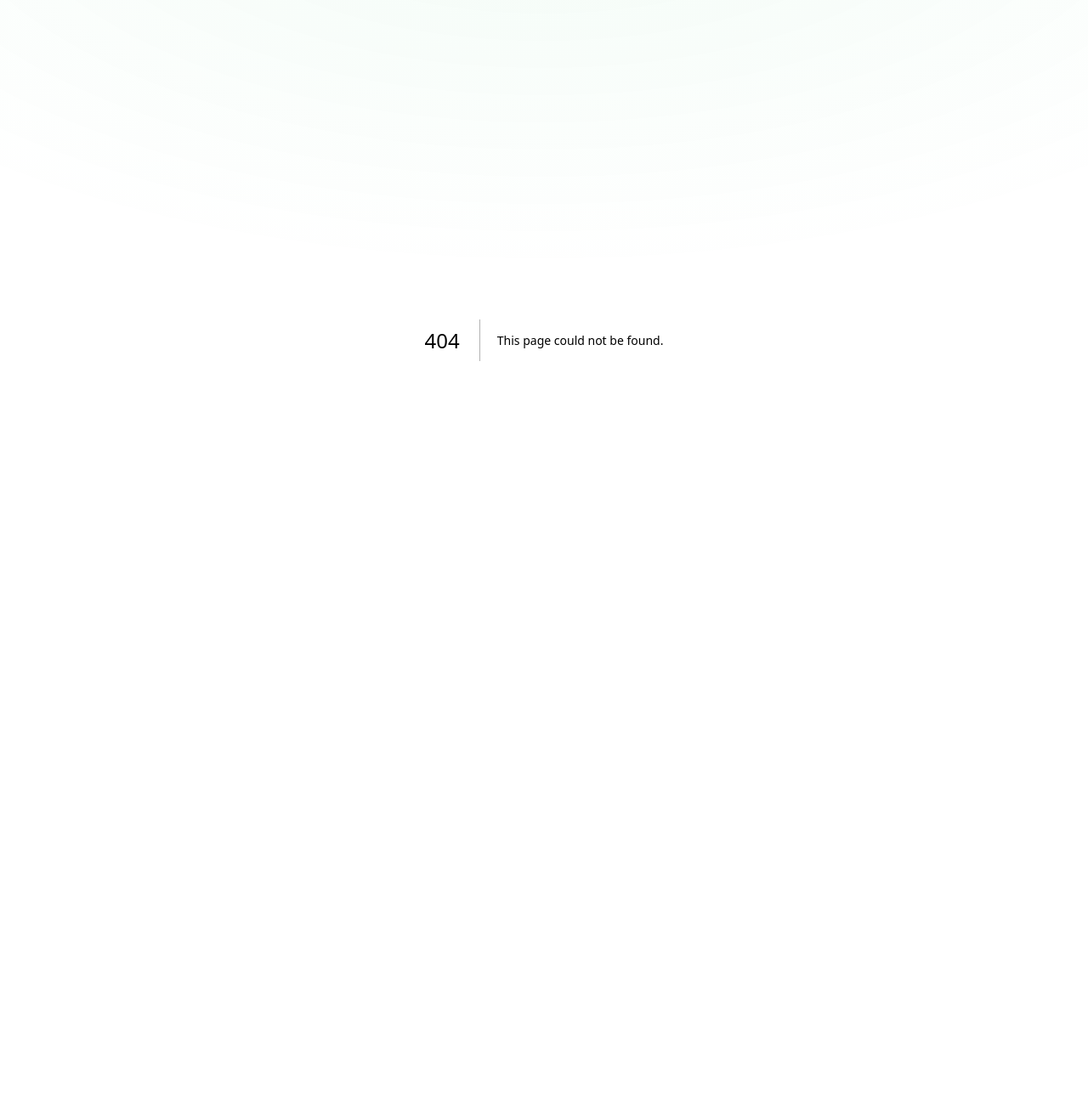
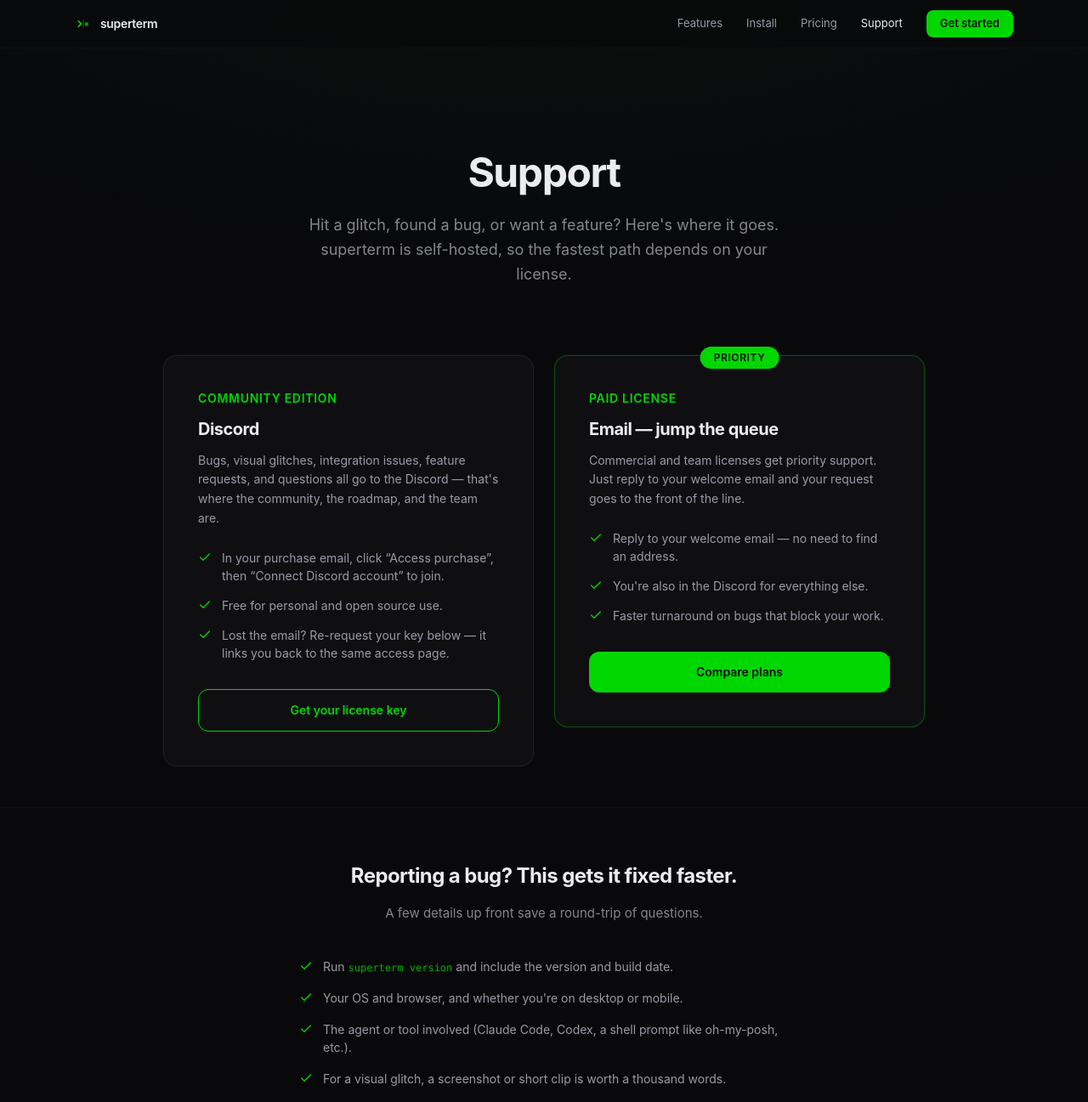
Before and after one commit to superterm-dev/superterm.dev, a Next.js app: page /support in a window 1280 px wide. Before the commit this address had no page. Shown: the top 1297 px of the page at 85% size. Before the commit the page ends 800 px from the top, so only its background shows below. Built offline with nearby package versions, Linux system fonts and the light colour scheme.

Commit message:
Support page
Couple of people emailed asking where to raise issues.

Signed-off-by: Alex Ellis (OpenFaaS Ltd) <alexellis2@gmail.com>

```diff
--- a/app/page.tsx
+++ b/app/page.tsx
@@ -316,6 +316,9 @@
             </a>
             <a href="#faq" className="hidden sm:inline hover:text-text transition-colors">
               FAQ
+            </a>
+            <a href="/support/" className="hidden sm:inline hover:text-text transition-colors">
+              Support
             </a>
             <a
               href="/pricing/"
--- a/app/pricing/page.tsx
+++ b/app/pricing/page.tsx
@@ -39,6 +39,9 @@
             </a>
             <a href="/#faq" className="hidden sm:inline hover:text-text transition-colors">
               FAQ
+            </a>
+            <a href="/support/" className="hidden sm:inline hover:text-text transition-colors">
+              Support
             </a>
             <a
               href="/#install"
--- /dev/null
+++ b/app/support/page.tsx
@@ -0,0 +1,195 @@
+import type { Metadata } from "next";
+import { LogoIcon, CheckIcon, ArrowRightIcon } from "../icons";
+
+export const metadata: Metadata = {
+  title: "Support — superterm",
+  description:
+    "How to get help with superterm: report a bug, request a feature, or reach the team. Community via Discord, priority email for paid licenses.",
+  alternates: { canonical: "https://superterm.dev/support" },
+};
+
+export default function SupportPage() {
+  return (
+    <div className="min-h-screen">
+      {/* ─── nav ─── */}
+      <nav className="fixed top-0 inset-x-0 z-50 border-b border-border/30 bg-bg/70 backdrop-blur-xl">
+        <div className="max-w-6xl mx-auto flex items-center justify-between px-6 h-14">
+          <a href="/" className="flex items-center gap-2.5 font-semibold text-sm tracking-tight hover:opacity-80 transition-opacity">
+            <LogoIcon className="w-5 h-5 text-accent" />
+            superterm
+          </a>
+          <div className="flex items-center gap-7 text-[13px] text-text-muted">
+            <a href="/#features" className="hidden sm:inline hover:text-text transition-colors">
+              Features
+            </a>
+            <a href="/#install" className="hidden sm:inline hover:text-text transition-colors">
+              Install
+            </a>
+            <a href="/pricing/" className="hidden sm:inline hover:text-text transition-colors">
+              Pricing
+            </a>
+            <a href="/support/" className="hidden sm:inline text-text transition-colors">
+              Support
+            </a>
+            <a
+              href="/pricing/"
+              className="px-4 py-1.5 rounded-lg bg-accent text-bg text-[13px] font-semibold hover:bg-accent-dim transition-colors"
+            >
+              Get started
+            </a>
+          </div>
+        </div>
+      </nav>
+
+      {/* ─── hero ─── */}
+      <section className="pt-36 sm:pt-44 pb-8 px-6">
+        <div className="max-w-2xl mx-auto text-center">
+          <h1 className="text-3xl sm:text-4xl lg:text-5xl font-bold tracking-[-0.03em] leading-[1.12] mb-5">
+            Support
+          </h1>
+          <p className="text-[16px] sm:text-lg text-text/55 max-w-xl mx-auto leading-relaxed">
+            Hit a glitch, found a bug, or want a feature? Here&apos;s where it goes.
+            superterm is self-hosted, so the fastest path depends on your license.
+          </p>
+        </div>
+      </section>
+
+      {/* ─── channels ─── */}
+      <section className="py-12 px-6">
+        <div className="max-w-4xl mx-auto grid md:grid-cols-2 gap-6 items-start">
+
+          {/* ── Community Edition ── */}
+          <div className="border border-border-bright/60 rounded-2xl p-8 sm:p-10 bg-surface ring-1 ring-white/[0.02] flex flex-col">
+            <div className="text-sm font-semibold text-accent mb-3 uppercase tracking-wider">
+              Community Edition
+            </div>
+            <h2 className="text-xl font-bold tracking-tight mb-3">Discord</h2>
+            <p className="text-[14px] text-text-muted leading-relaxed mb-6">
+              Bugs, visual glitches, integration issues, feature requests, and questions
+              all go to the Discord — that&apos;s where the community, the roadmap, and the
+              team are.
+            </p>
+            <ul className="text-[14px] text-text-muted space-y-3.5 mb-8 flex-1">
+              <Item text="In your purchase email, click “Access purchase”, then “Connect Discord account” to join." />
+              <Item text="Free for personal and open source use." />
+              <Item text="Lost the email? Re-request your key below — it links you back to the same access page." />
+            </ul>
+            <a
+              href="/pricing/"
+              className="block w-full py-3.5 rounded-xl border border-accent text-accent font-semibold text-sm hover:bg-accent hover:text-bg transition-colors text-center"
+            >
+              Get your license key
+            </a>
+          </div>
+
+          {/* ── Paid ── */}
+          <div className="border border-accent/30 rounded-2xl p-8 sm:p-10 bg-surface ring-1 ring-accent/[0.08] flex flex-col relative">
+            <div className="absolute -top-3 left-1/2 -translate-x-1/2">
+              <span className="inline-block rounded-full bg-accent px-4 py-1 text-[12px] font-semibold text-bg uppercase tracking-wider">
+                Priority
+              </span>
+            </div>
+            <div className="text-sm font-semibold text-accent mb-3 uppercase tracking-wider">
+              Paid license
+            </div>
+            <h2 className="text-xl font-bold tracking-tight mb-3">Email — jump the queue</h2>
+            <p className="text-[14px] text-text-muted leading-relaxed mb-6">
+              Commercial and team licenses get priority support. Just reply to your
+              welcome email and your request goes to the front of the line.
+            </p>
+            <ul className="text-[14px] text-text-muted space-y-3.5 mb-8 flex-1">
+              <Item text="Reply to your welcome email — no need to find an address." />
+              <Item text="You&apos;re also in the Discord for everything else." />
+              <Item text="Faster turnaround on bugs that block your work." />
+            </ul>
+            <a
+              href="/pricing/"
+              className="block w-full py-3.5 rounded-xl bg-accent text-bg font-semibold text-sm hover:bg-accent-dim transition-colors text-center"
+            >
+              Compare plans
+            </a>
+          </div>
+        </div>
+      </section>
+
+      {/* ─── good bug reports ─── */}
+      <section className="py-16 px-6 border-t border-border/30">
+        <div className="max-w-2xl mx-auto">
+          <h2 className="text-xl sm:text-2xl font-bold tracking-tight text-center mb-4">
+            Reporting a bug? This gets it fixed faster.
+          </h2>
+          <p className="text-center text-text/55 text-[15px] max-w-lg mx-auto mb-10 leading-relaxed">
+            A few details up front save a round-trip of questions.
+          </p>
+          <ul className="space-y-4 text-[14px] text-text-muted max-w-xl mx-auto">
+            <li className="flex items-start gap-3">
+              <CheckIcon className="w-4 h-4 text-accent flex-shrink-0 mt-0.5" />
+              <span>
+                Run <code className="font-mono text-accent/80 text-[12px]">superterm version</code> and
+                include the version and build date.
+              </span>
+            </li>
+            <li className="flex items-start gap-3">
+              <CheckIcon className="w-4 h-4 text-accent flex-shrink-0 mt-0.5" />
+              <span>Your OS and browser, and whether you&apos;re on desktop or mobile.</span>
+            </li>
+            <li className="flex items-start gap-3">
+              <CheckIcon className="w-4 h-4 text-accent flex-shrink-0 mt-0.5" />
+              <span>
+                The agent or tool involved (Claude Code, Codex, a shell prompt like
+                oh-my-posh, etc.).
+              </span>
+            </li>
+            <li className="flex items-start gap-3">
+              <CheckIcon className="w-4 h-4 text-accent flex-shrink-0 mt-0.5" />
+              <span>For a visual glitch, a screenshot or short clip is worth a thousand words.</span>
+            </li>
+          </ul>
+        </div>
+      </section>
+
+      {/* ─── new here ─── */}
+      <section className="py-16 px-6 border-t border-border/30">
+        <div className="max-w-xl mx-auto text-center">
+          <h2 className="text-xl sm:text-2xl font-bold tracking-tight mb-4">
+            Just arrived and haven&apos;t installed yet?
+          </h2>
+          <p className="text-text-muted text-[15px] mb-8 leading-relaxed">
+            Start with the Community Edition — it&apos;s free. Your purchase email links
+            you straight to Discord via &ldquo;Connect Discord account.&rdquo;
+          </p>
+          <a
+            href="/pricing/"
+            className="inline-flex items-center gap-2 px-7 py-3 rounded-lg bg-accent text-bg font-semibold text-sm hover:bg-accent-dim transition-colors"
+          >
+            Get started
+            <ArrowRightIcon className="w-4 h-4" />
+          </a>
+        </div>
+      </section>
+
+      {/* ─── footer ─── */}
+      <footer className="border-t border-border/30 py-10 px-6">
+        <div className="max-w-6xl mx-auto flex flex-col sm:flex-row items-center justify-between gap-4 text-[13px] text-text-muted/50">
+          <a href="/" className="flex items-center gap-2 hover:text-text transition-colors">
+            <LogoIcon className="w-4 h-4 text-accent/60" />
+            <span>superterm</span>
+          </a>
+          <div className="flex items-center gap-4">
+            <span>&copy; {new Date().getFullYear()} OpenFaaS Ltd.</span>
+            <a href="/pricing/#eula" className="hover:text-text transition-colors">EULA</a>
+          </div>
+        </div>
+      </footer>
+    </div>
+  );
+}
+
+function Item({ text }: { text: string }) {
+  return (
+    <li className="flex items-start gap-3">
+      <CheckIcon className="w-4 h-4 text-accent flex-shrink-0 mt-0.5" />
+      <span>{text}</span>
+    </li>
+  );
+}
```
